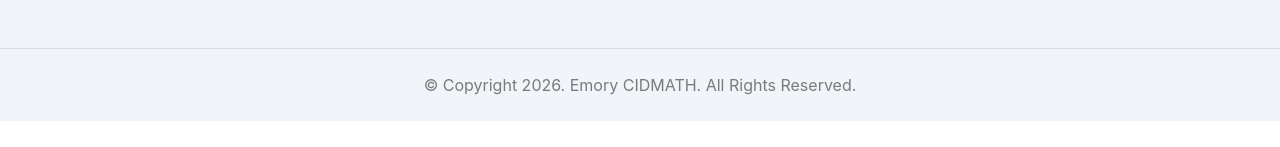
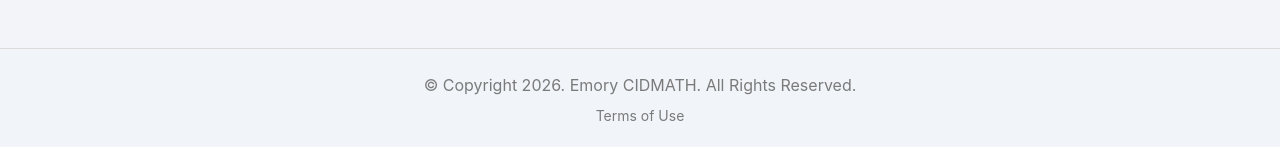
Before and after one commit to shedding-hub/shedding-hub.github.io, a Jekyll site: the page built from index.md, in a window 1280 px wide and 900 px high, scrolled down 4823 px. Shown: the part 750-897 px from the top of the window. Built offline with Jekyll 4.4.1, drawn with Linux system fonts in a browser that asks for light colours; nearby versions of some CDN libraries; before the commit the page ends 5694 px from its top, so only the background shows below that.

Commit message:
Add Terms of Use link to footer

```diff
--- a/_layouts/default.html
+++ b/_layouts/default.html
@@ -119,6 +119,9 @@
 
   <footer class="footer" style="padding: 1.5rem; text-align: center; background-color: var(--bg-secondary); border-top: 1px solid var(--border-color); color: var(--text-light);">
     <p>&copy; Copyright 2026. Emory CIDMATH. All Rights Reserved.</p>
+    <p style="margin-top: 0.5rem; font-size: 0.875rem;">
+      <a href="/terms.html" style="color: var(--text-light);">Terms of Use</a>
+    </p>
   </footer>
 
   <style>
```
